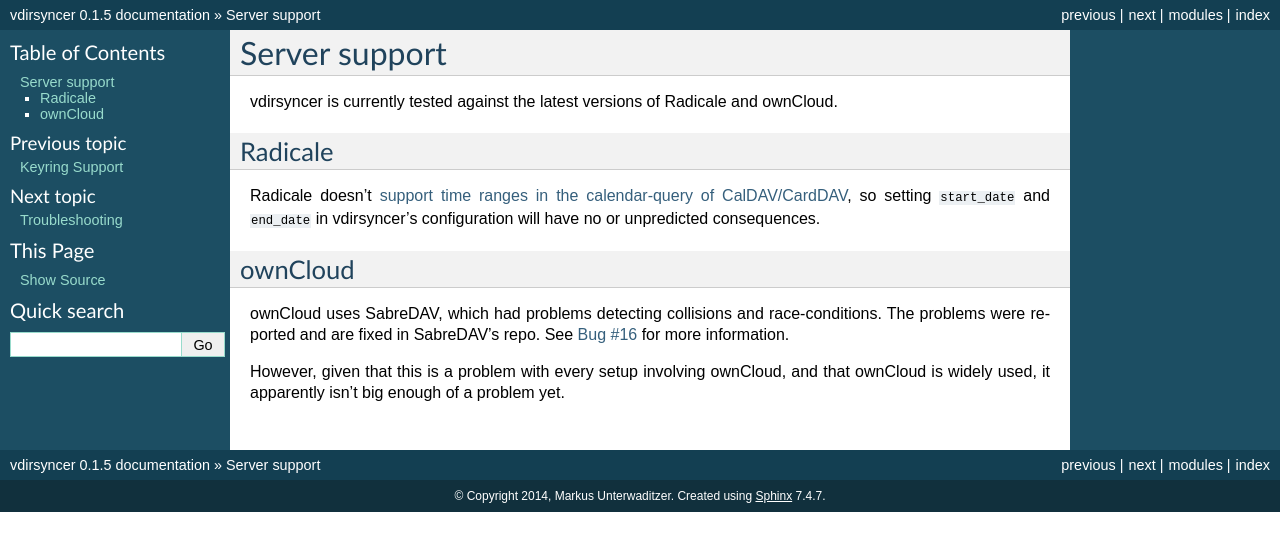
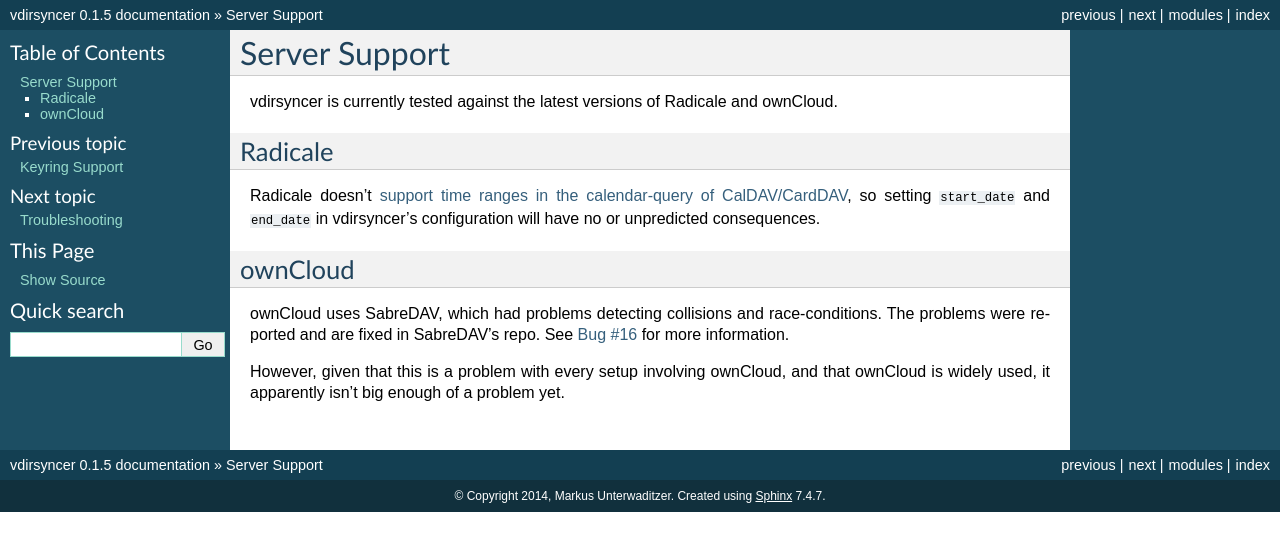
Before and after one commit to pimutils/vdirsyncer, a Sphinx documentation site: the page built from docs/server_support.rst, in a window 1280 px wide. Shown: the top 551 px of the page. Built offline with Sphinx 7.4.7, drawn with Linux system fonts in a browser that asks for light colours.

Commit message:
Title case for everything

```diff
--- a/docs/server_support.rst
+++ b/docs/server_support.rst
@@ -1,5 +1,5 @@
 ==============
-Server support
+Server Support
 ==============
 
 vdirsyncer is currently tested against the latest versions of Radicale and
--- a/docs/storages.rst
+++ b/docs/storages.rst
@@ -1,5 +1,5 @@
 ==================
-Supported storages
+Supported Storages
 ==================
 
 This page enlists all storages vdirsyncer supports out of the box.
```
